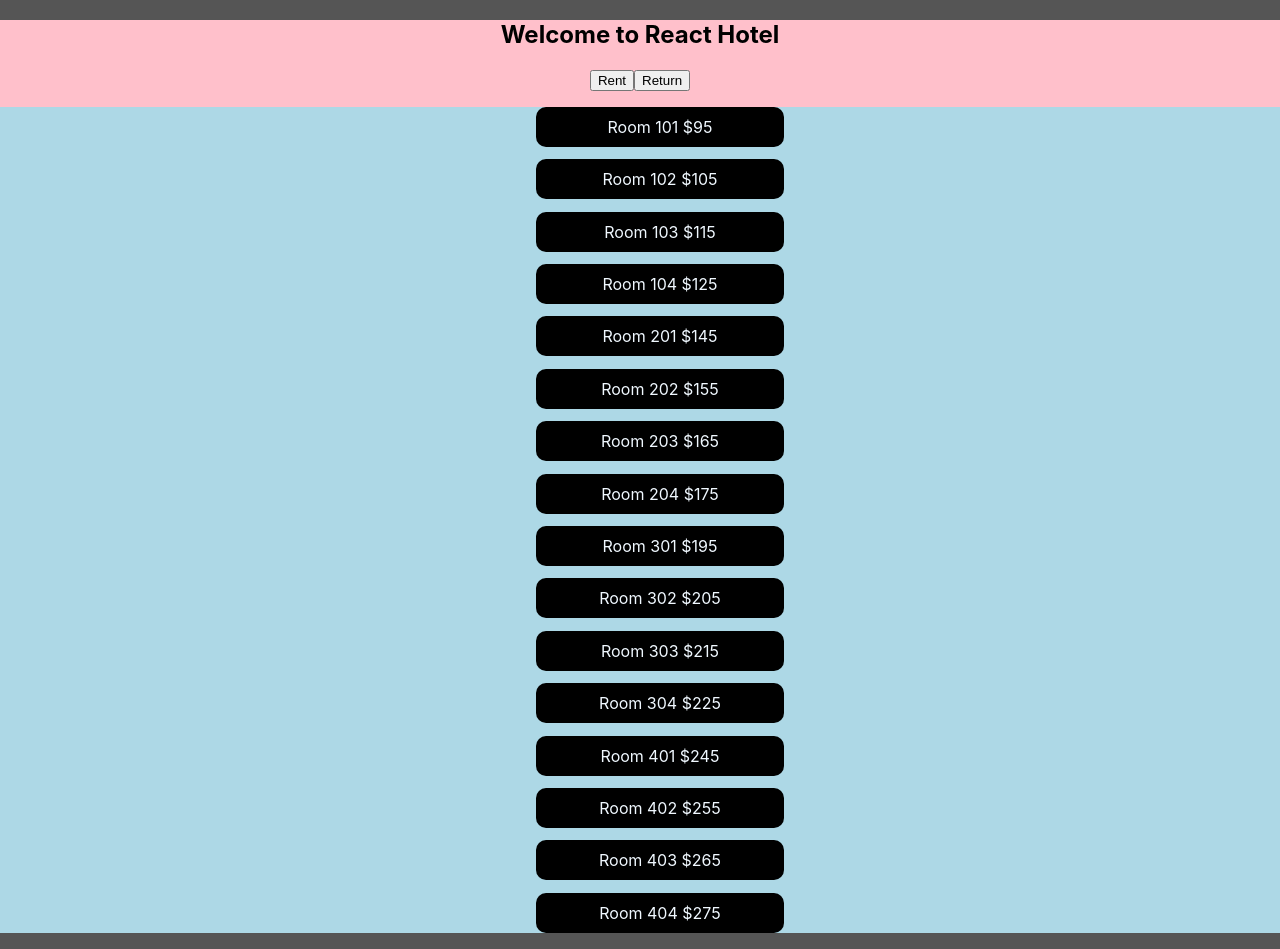
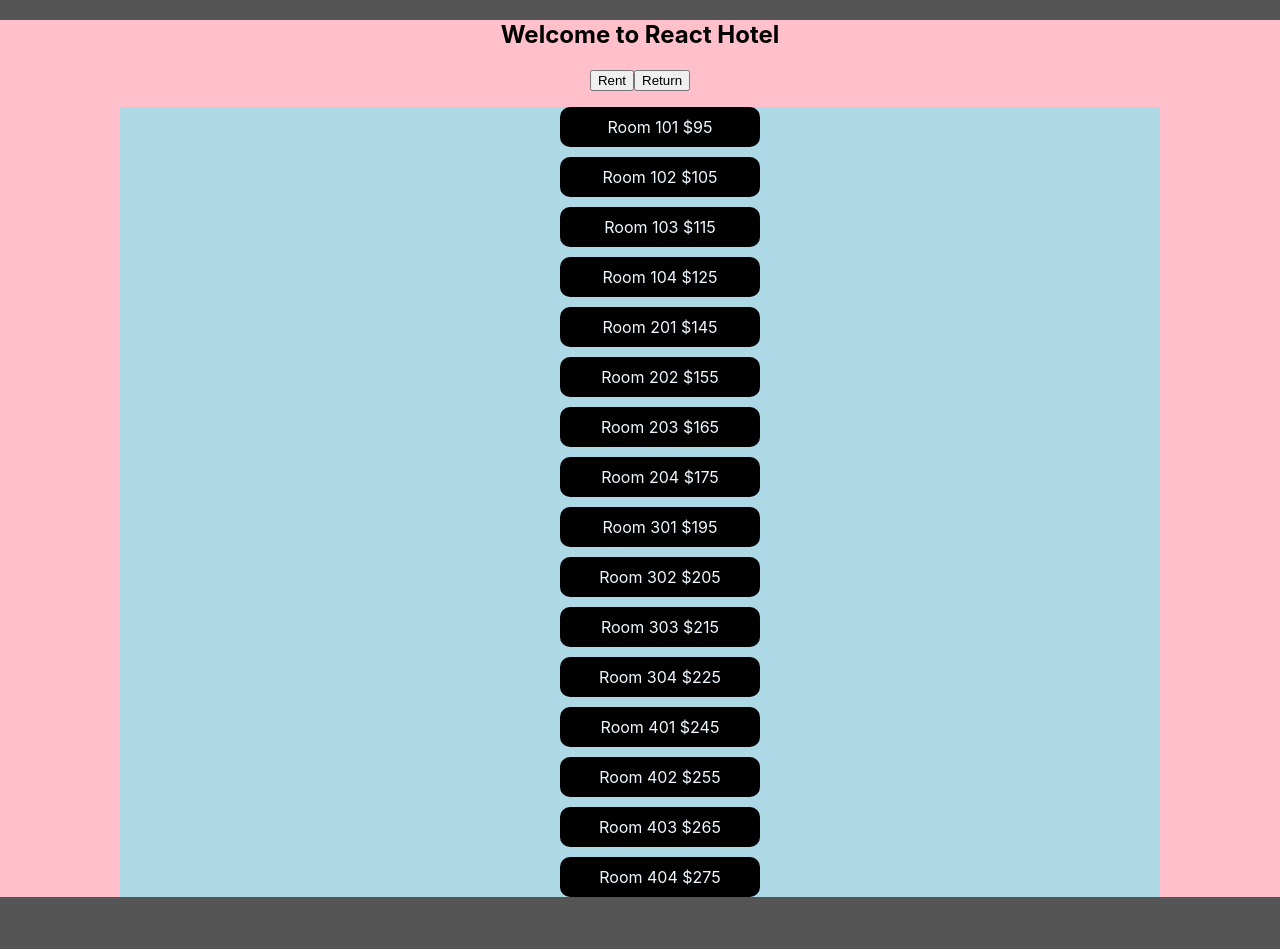
Before and after one commit to jparker15/React-Hotel, a React (Create React App) app: page / in a window 1280 px wide. After the commit the page ends 907 px from the top, so only its background shows below. Built offline with nearby package versions, Linux system fonts and the light colour scheme.

Commit message:
add Rented class set max width for Avail/Rented class

```diff
--- a/src/index.css
+++ b/src/index.css
@@ -23,6 +23,14 @@ code {
 
 .Avail {
   background-color: lightblue;
+  max-width: 1000px;
+  margin: 0 auto ;
+}
+.Rented {
+  background-color: lightsalmon;
+  max-width: 1000px;
+  margin: 0 auto;
+
 }
 
 li{
```
